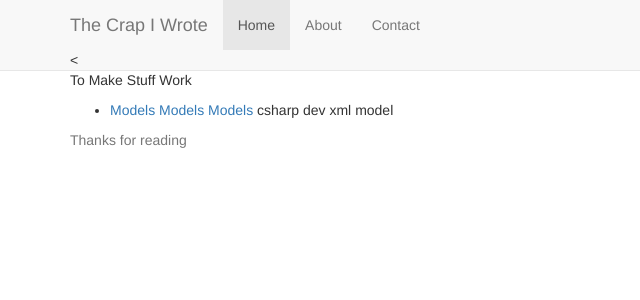
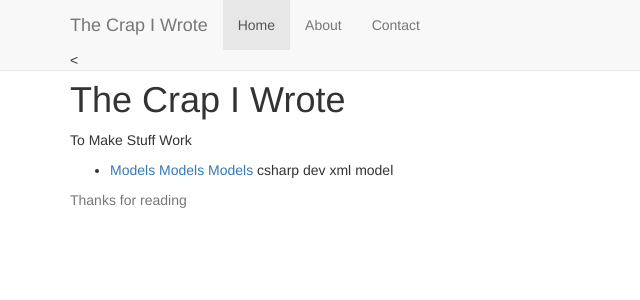
Before and after one commit to the-crap-i-wrote/the-crap-i-wrote.github.io, a Jekyll site: the page built from index.html, in a window 1280 px wide. Shown: the top 300 px of the page, without its empty margins (0-640 px from the left). Built offline with Jekyll 4.4.1, drawn with Linux system fonts in a browser that asks for light colours.

Commit message:
Update styles.css

```diff
--- a/css/styles.css
+++ b/css/styles.css
@@ -1,3 +1,7 @@
 html, body {
-  font-famili: Tahoma;
+
 }
+
+body > .container {
+  padding-top: 60px;
+}
```
